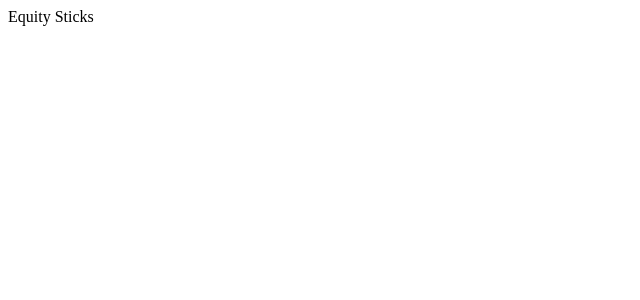
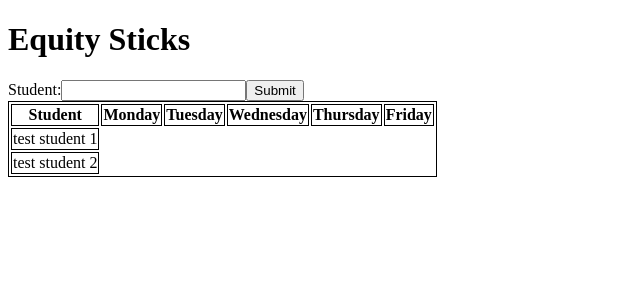
Before and after one commit to muscularmayo/equity-sticks, a React (Create React App) app: page / in a window 1280 px wide. Shown: the top 300 px of the page, without its empty margins (0-640 px from the left). Built offline with nearby package versions, Linux system fonts and the light colour scheme.

Commit message:
preliminary model

```diff
--- a/src/App.js
+++ b/src/App.js
@@ -1,17 +1,29 @@
 import React, { Component } from 'react';
-import EquitySticks from './EquitySticks.js';
+import EquityStick from './EquityStick.js';
+import Tracker from './Tracker.js';
 
 class App extends Component {
   constructor (props) {
     super(props)
     this.state = {
-      students: [],
+      students: ['test student 1', 'test student 2'],
+      heading: ['Student', 'Monday', 'Tuesday', 'Wednesday', 'Thursday', 'Friday']
     }
+    this.changeParentStateStudents = this.changeParentStateStudents.bind(this)
   }
+
+  changeParentStateStudents (value) {
+    const students = [...this.state.students]
+    students.push(value)
+    this.setState({ students: students })
+
+  }
+
   render () {
     return(
       <div>
-        <EquitySticks />
+        <EquityStick changeParentStateStudents={this.changeParentStateStudents}/>
+        <Tracker heading={this.state.heading} body={this.state.students}/>
       </div>
     );
   }
--- /dev/null
+++ b/src/EquityStick.js
@@ -0,0 +1,38 @@
+import React, {Component} from 'react';
+
+class EquityStick extends Component {
+  constructor (props) {
+    super(props)
+    this.state = {
+      value: '',
+    }
+    this.changeStudentsState = this.changeStudentsState.bind(this)
+    this.handleChange = this.handleChange.bind(this)
+  }
+
+  changeStudentsState (event) {
+    this.props.changeParentStateStudents(this.state.value)
+    this.setState({value: ''})
+    event.preventDefault();
+  }
+
+  handleChange (event) {
+    this.setState({value: event.target.value});
+  }
+
+
+
+  render () {
+    return (
+    <form onSubmit={this.changeStudentsState}>
+      <label>
+      Student:
+      <input type="text" value={this.state.value} onChange={this.handleChange}></input>
+      </label>
+      <button type="submit">Submit</button>
+    </form>
+    )
+  };
+}
+
+export default EquityStick;
--- a/src/EquitySticks.js
+++ /dev/null
@@ -1,13 +0,0 @@
-import React, {Component} from 'react';
-
-class EquitySticks extends Component {
-  render () {
-    return (
-    <div>
-      Equity Sticks
-    </div>
-    )
-  };
-}
-
-export default EquitySticks;
--- /dev/null
+++ b/src/TableRow.js
@@ -0,0 +1,16 @@
+import React, {Component} from 'react';
+
+class TableRow extends Component {
+  render() {
+    let row = this.props.row;
+    return (
+      <tr>
+        <td>
+          {row}
+        </td>
+      </tr>
+    )
+  }
+}
+
+export default TableRow;
--- /dev/null
+++ b/src/Tracker.js
@@ -0,0 +1,26 @@
+import React, {Component} from 'react';
+import TableRow from './TableRow.js';
+import './tracker.css';
+
+class Tracker extends Component {
+
+
+  render () {
+    let heading = this.props.heading;
+    let body = this.props.body;
+    return (
+      <table>
+        <thead>
+          <tr>
+            {heading.map(head => <th>{head}</th>)}
+          </tr>
+        </thead>
+        <tbody>
+          {body.map(row => <TableRow row={row} />)}
+        </tbody>
+      </table>
+    )
+  };
+}
+
+export default Tracker;
--- a/src/index.js
+++ b/src/index.js
@@ -4,6 +4,7 @@ import App from './App';
 
 ReactDOM.render(
   <React.StrictMode>
+    <h1>Equity Sticks</h1>
     <App />
   </React.StrictMode>,
   document.getElementById('root')
--- /dev/null
+++ b/src/tracker.css
@@ -0,0 +1,3 @@
+table, tbody, tr, th, td {
+  border: 1px solid black;
+}
```
